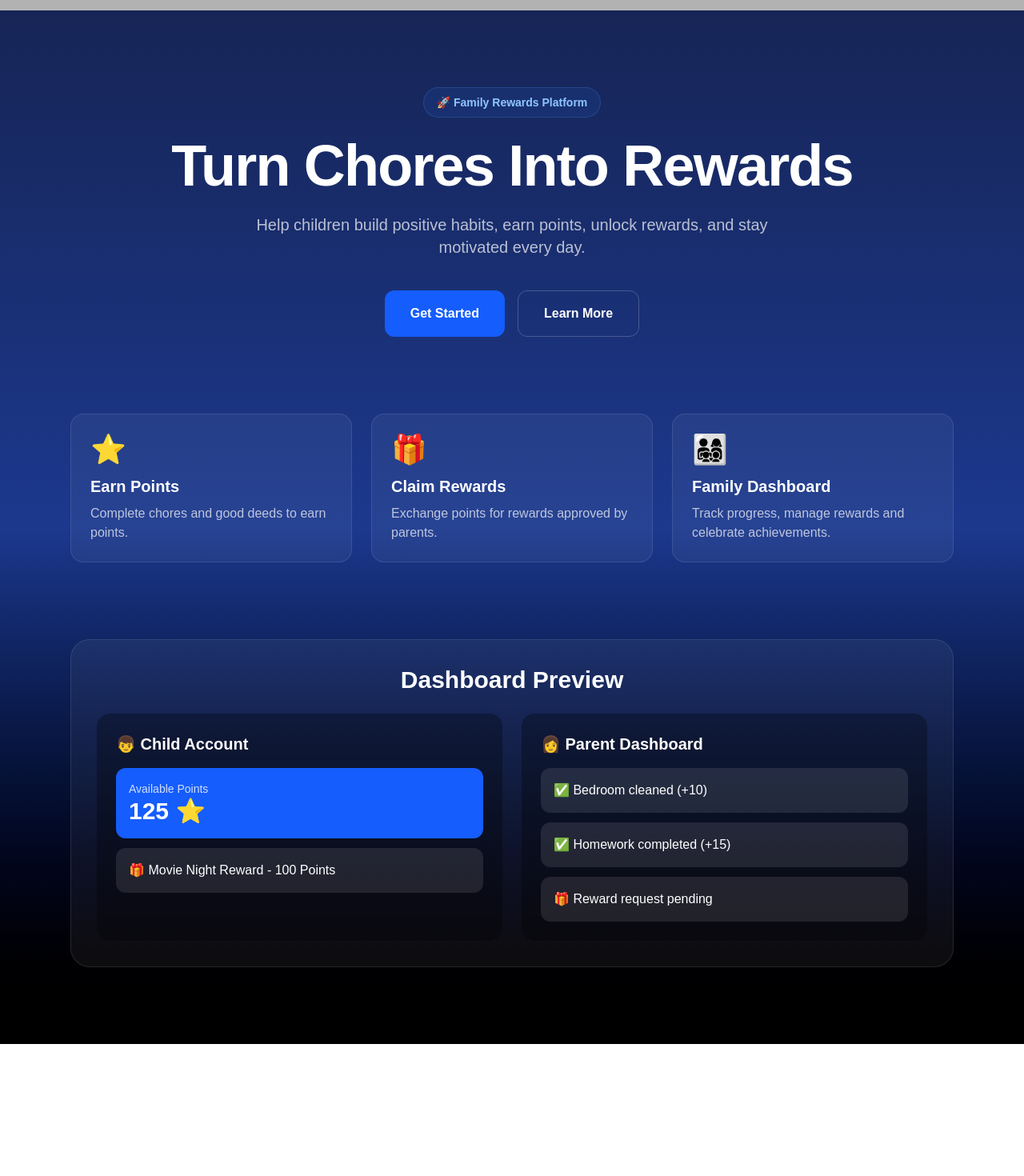
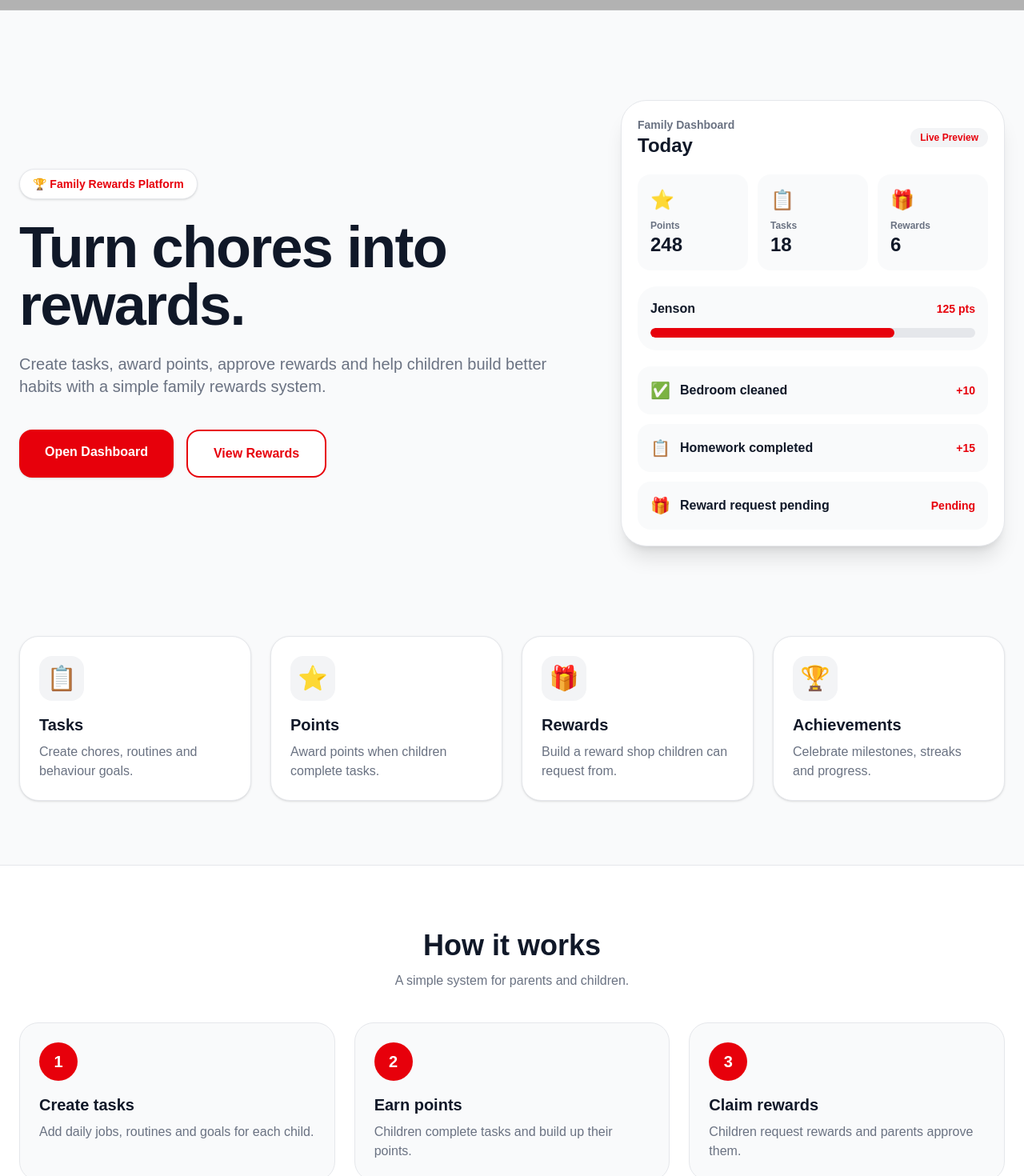
Before and after one commit to imdavidj13-droid/family-rewards-platform, a Next.js app: page / in a window 1280 px wide. Shown: the part 60-1530 px from the top of the page at 80% size. Before the commit the page ends 1365 px from the top, so only its background shows below. Built offline with nearby package versions, Linux system fonts and the light colour scheme.

Commit message:
Redesign landing page

```diff
--- a/app/page.tsx
+++ b/app/page.tsx
@@ -1,105 +1,234 @@
+import Link from "next/link";
 import Navbar from "@/components/Navbar";
+
 export default function Home() {
   return (
     <>
       <Navbar />
 
-    <main className="min-h-screen bg-gradient-to-b from-blue-950 via-blue-900 to-black text-white">
-      <div className="mx-auto max-w-6xl px-6 py-24">
-        {/* Hero */}
-        <div className="text-center">
-          <div className="mb-6 inline-block rounded-full border border-blue-400/20 bg-blue-500/10 px-4 py-2 text-sm font-bold text-blue-300">
-            🚀 Family Rewards Platform
+      <main className="min-h-screen bg-[#F9FAFB] text-gray-900">
+        <section className="mx-auto max-w-7xl px-6 py-20 md:py-28">
+          <div className="grid items-center gap-12 lg:grid-cols-[1fr_480px]">
+            <div>
+              <div className="mb-6 inline-flex rounded-full border border-gray-200 bg-white px-4 py-2 text-sm font-black text-red-600 shadow-sm">
+                🏆 Family Rewards Platform
               </div>
 
-          <h1 className="mb-6 text-5xl font-black tracking-tight md:text-7xl">
-            Turn Chores Into Rewards
+              <h1 className="max-w-4xl text-5xl font-black tracking-tight md:text-7xl">
+                Turn chores into rewards.
               </h1>
 
-          <p className="mx-auto mb-10 max-w-2xl text-lg text-white/70 md:text-xl">
-            Help children build positive habits, earn points, unlock rewards,
-            and stay motivated every day.
+              <p className="mt-6 max-w-2xl text-lg font-medium text-gray-500 md:text-xl">
+                Create tasks, award points, approve rewards and help children
+                build better habits with a simple family rewards system.
               </p>
 
-          <div className="flex flex-col justify-center gap-4 sm:flex-row">
-            <button className="rounded-xl bg-blue-600 px-8 py-4 font-bold transition hover:bg-blue-500">
-              Get Started
-            </button>
+              <div className="mt-10 flex flex-col gap-4 sm:flex-row">
+                <Link
+                  href="/dashboard"
+                  className="rounded-2xl bg-red-600 px-8 py-4 text-center font-black text-white shadow-sm transition hover:bg-red-700"
+                >
+                  Open Dashboard
+                </Link>
 
-            <button className="rounded-xl border border-white/20 px-8 py-4 font-bold transition hover:bg-white/10">
-              Learn More
-            </button>
+                <Link
+                  href="/rewards"
+                  className="rounded-2xl border-2 border-red-600 bg-white px-8 py-4 text-center font-black text-red-600 transition hover:bg-gray-100"
+                >
+                  View Rewards
+                </Link>
               </div>
             </div>
 
-        {/* Feature Cards */}
-        <div className="mt-24 grid gap-6 md:grid-cols-3">
-          <div className="rounded-2xl border border-white/10 bg-white/5 p-6">
-            <div className="mb-3 text-4xl">⭐</div>
-            <h2 className="mb-2 text-xl font-bold">Earn Points</h2>
-            <p className="text-white/70">
-              Complete chores and good deeds to earn points.
+            <div className="rounded-[2rem] border border-gray-200 bg-white p-5 shadow-xl">
+              <div className="mb-5 flex items-center justify-between">
+                <div>
+                  <p className="text-sm font-bold text-gray-500">
+                    Family Dashboard
+                  </p>
+                  <h2 className="text-2xl font-black">Today</h2>
+                </div>
+
+                <div className="rounded-full bg-gray-100 px-3 py-1 text-xs font-black text-red-600">
+                  Live Preview
+                </div>
+              </div>
+
+              <div className="grid gap-3 sm:grid-cols-3">
+                <MiniStat icon="⭐" label="Points" value="248" />
+                <MiniStat icon="📋" label="Tasks" value="18" />
+                <MiniStat icon="🎁" label="Rewards" value="6" />
+              </div>
+
+              <div className="mt-5 rounded-3xl bg-gray-50 p-4">
+                <div className="mb-3 flex items-center justify-between">
+                  <p className="font-black">Jenson</p>
+                  <p className="text-sm font-black text-red-600">
+                    125 pts
                   </p>
                 </div>
 
-          <div className="rounded-2xl border border-white/10 bg-white/5 p-6">
-            <div className="mb-3 text-4xl">🎁</div>
-            <h2 className="mb-2 text-xl font-bold">Claim Rewards</h2>
-            <p className="text-white/70">
-              Exchange points for rewards approved by parents.
+                <div className="h-3 overflow-hidden rounded-full bg-gray-200">
+                  <div className="h-full w-3/4 rounded-full bg-red-600" />
+                </div>
+              </div>
+
+              <div className="mt-5 space-y-3">
+                <ActivityRow icon="✅" text="Bedroom cleaned" points="+10" />
+                <ActivityRow icon="📋" text="Homework completed" points="+15" />
+                <ActivityRow icon="🎁" text="Reward request pending" points="Pending" />
+              </div>
+            </div>
+          </div>
+        </section>
+
+        <section className="mx-auto max-w-7xl px-6 pb-20">
+          <div className="grid gap-6 md:grid-cols-4">
+            <FeatureCard
+              icon="📋"
+              title="Tasks"
+              text="Create chores, routines and behaviour goals."
+            />
+
+            <FeatureCard
+              icon="⭐"
+              title="Points"
+              text="Award points when children complete tasks."
+            />
+
+            <FeatureCard
+              icon="🎁"
+              title="Rewards"
+              text="Build a reward shop children can request from."
+            />
+
+            <FeatureCard
+              icon="🏆"
+              title="Achievements"
+              text="Celebrate milestones, streaks and progress."
+            />
+          </div>
+        </section>
+
+        <section className="border-t border-gray-200 bg-white">
+          <div className="mx-auto max-w-7xl px-6 py-20">
+            <div className="mb-10 text-center">
+              <h2 className="text-4xl font-black">
+                How it works
+              </h2>
+
+              <p className="mt-3 text-gray-500">
+                A simple system for parents and children.
               </p>
             </div>
 
-          <div className="rounded-2xl border border-white/10 bg-white/5 p-6">
-            <div className="mb-3 text-4xl">👨‍👩‍👧‍👦</div>
-            <h2 className="mb-2 text-xl font-bold">Family Dashboard</h2>
-            <p className="text-white/70">
-              Track progress, manage rewards and celebrate achievements.
-            </p>
+            <div className="grid gap-6 md:grid-cols-3">
+              <StepCard
+                number="1"
+                title="Create tasks"
+                text="Add daily jobs, routines and goals for each child."
+              />
+
+              <StepCard
+                number="2"
+                title="Earn points"
+                text="Children complete tasks and build up their points."
+              />
+
+              <StepCard
+                number="3"
+                title="Claim rewards"
+                text="Children request rewards and parents approve them."
+              />
             </div>
           </div>
-
-        {/* Preview Section */}
-        <div className="mt-24 rounded-3xl border border-white/10 bg-white/5 p-8">
-          <h2 className="mb-6 text-center text-3xl font-black">
-            Dashboard Preview
-          </h2>
-
-          <div className="grid gap-6 md:grid-cols-2">
-            <div className="rounded-2xl bg-black/30 p-6">
-              <h3 className="mb-4 text-xl font-bold">👦 Child Account</h3>
-
-              <div className="mb-3 rounded-xl bg-blue-600 p-4">
-                <div className="text-sm opacity-80">Available Points</div>
-                <div className="text-3xl font-black">125 ⭐</div>
-              </div>
-
-              <div className="rounded-xl bg-white/10 p-4">
-                🎁 Movie Night Reward - 100 Points
-              </div>
-            </div>
-
-            <div className="rounded-2xl bg-black/30 p-6">
-              <h3 className="mb-4 text-xl font-bold">👩 Parent Dashboard</h3>
-
-              <div className="space-y-3">
-                <div className="rounded-xl bg-white/10 p-4">
-                  ✅ Bedroom cleaned (+10)
-                </div>
-
-                <div className="rounded-xl bg-white/10 p-4">
-                  ✅ Homework completed (+15)
-                </div>
-
-                <div className="rounded-xl bg-white/10 p-4">
-                  🎁 Reward request pending
-                </div>
-              </div>
-            </div>
-          </div>
-        </div>
-      </div>
+        </section>
       </main>
     </>
   );
 }
+
+function MiniStat({
+  icon,
+  label,
+  value,
+}: {
+  icon: string;
+  label: string;
+  value: string;
+}) {
+  return (
+    <div className="rounded-2xl bg-gray-50 p-4">
+      <div className="mb-2 text-2xl">{icon}</div>
+      <p className="text-xs font-bold text-gray-500">{label}</p>
+      <p className="text-2xl font-black">{value}</p>
+    </div>
+  );
+}
+
+function ActivityRow({
+  icon,
+  text,
+  points,
+}: {
+  icon: string;
+  text: string;
+  points: string;
+}) {
+  return (
+    <div className="flex items-center justify-between rounded-2xl bg-gray-50 p-4">
+      <div className="flex items-center gap-3">
+        <span className="text-xl">{icon}</span>
+        <span className="font-bold">{text}</span>
+      </div>
+
+      <span className="text-sm font-black text-red-600">
+        {points}
+      </span>
+    </div>
+  );
+}
+
+function FeatureCard({
+  icon,
+  title,
+  text,
+}: {
+  icon: string;
+  title: string;
+  text: string;
+}) {
+  return (
+    <div className="rounded-3xl border border-gray-200 bg-white p-6 shadow-sm">
+      <div className="mb-4 flex h-14 w-14 items-center justify-center rounded-2xl bg-gray-100 text-3xl">
+        {icon}
+      </div>
+
+      <h3 className="text-xl font-black">{title}</h3>
+
+      <p className="mt-2 text-gray-500">{text}</p>
+    </div>
+  );
+}
+
+function StepCard({
+  number,
+  title,
+  text,
+}: {
+  number: string;
+  title: string;
+  text: string;
+}) {
+  return (
+    <div className="rounded-3xl border border-gray-200 bg-gray-50 p-6">
+      <div className="mb-4 flex h-12 w-12 items-center justify-center rounded-full bg-red-600 text-xl font-black text-white">
+        {number}
+      </div>
+
+      <h3 className="text-xl font-black">{title}</h3>
+
+      <p className="mt-2 text-gray-500">{text}</p>
+    </div>
+  );
+}
```
Lines whose indentation alone changed are shown as unchanged.
